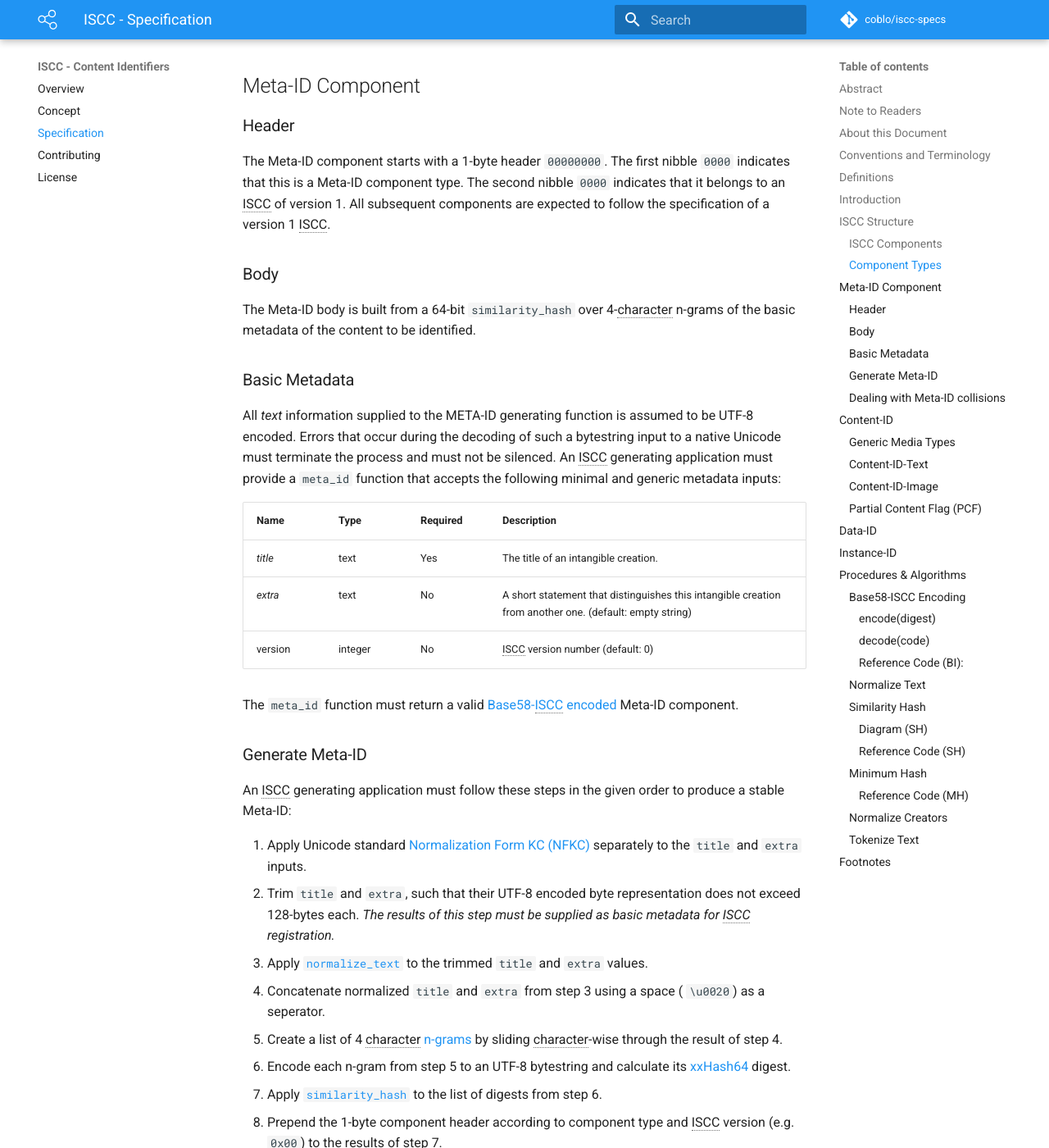
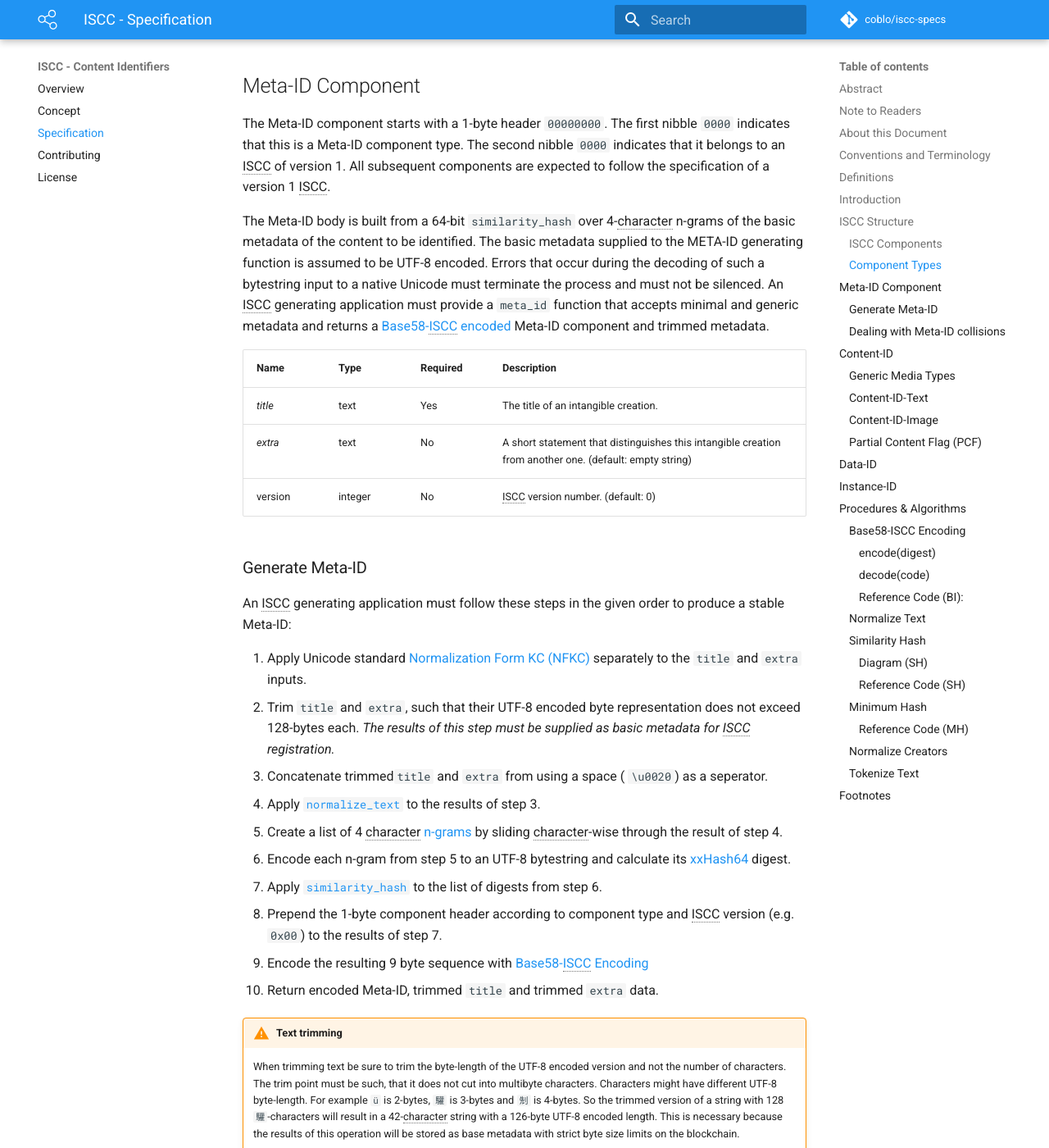
Before and after one commit to iscc/iscc-specs, an MkDocs documentation site: the page built from docs/specification.md, in a window 1280 px wide and 1400 px high, scrolled down 4129 px. Shown: the whole window at 82% size. Built offline with MkDocs 1.6.1 and Material for MkDocs 9.7.7, drawn with Linux system fonts in a browser that asks for light colours; comment, search, counter and statistics services are not loaded; old or Windows-style settings are respelled for this version of MkDocs; some of the changed text lies outside the part shown.

Commit message:
Tweak Meta-ID to also return trimmed text.

```diff
--- a/docs/specification.md
+++ b/docs/specification.md
@@ -102,25 +102,15 @@ Each component has the same basic structure of a 1-byte header and a 8-byte main
 
 ## Meta-ID Component
 
-### Header
-
 The Meta-ID component starts with a 1-byte header `00000000`. The first nibble `0000` indicates that this is a Meta-ID component type. The second nibble `0000` indicates that it belongs to an ISCC of version 1. All subsequent components are expected to follow the specification of a version 1 ISCC.
 
-### Body
-
-The Meta-ID body is built from a 64-bit `similarity_hash` over 4-character n-grams of the basic metadata of the content to be identified.
-
-### Basic Metadata
-
-All *text* information supplied to the META-ID generating function is assumed to be UTF-8 encoded. Errors that occur during the decoding of such a bytestring input to a native Unicode must terminate the process and must not be silenced. An ISCC generating application must provide a `meta_id` function that accepts the following minimal and generic metadata inputs:
+The Meta-ID body is built from a 64-bit `similarity_hash` over 4-character n-grams of the basic metadata of the content to be identified.  The basic metadata supplied to the META-ID generating function is assumed to be UTF-8 encoded. Errors that occur during the decoding of such a bytestring input to a native Unicode must terminate the process and must not be silenced. An ISCC generating application must provide a `meta_id` function that accepts minimal and generic metadata and returns a [Base58-ISCC encoded](#base58-iscc-encoding) Meta-ID component and trimmed metadata.
 
 | Name    | Type    | Required | Description                                                  |
 | :------ | :------ | :------- | :----------------------------------------------------------- |
 | *title* | text    | Yes      | The title of an intangible creation.                         |
 | *extra* | text    | No       | A short statement that distinguishes this intangible creation from another one. (default: empty string) |
-| version | integer | No       | ISCC version number (default: 0)                             |
-
-The `meta_id` function must return a valid [Base58-ISCC encoded](#base58-iscc-encoding) Meta-ID component.
+| version | integer | No       | ISCC version number. (default: 0)                            |
 
 ### Generate Meta-ID
 
@@ -128,19 +118,20 @@ An ISCC generating application must follow these steps in the given order to pro
 
 1. Apply Unicode standard [Normalization Form KC (NFKC)](http://www.unicode.org/reports/tr15/#Norm_Forms) separately to the  `title` and `extra` inputs.
 2. Trim `title` and `extra`, such that their UTF-8 encoded byte representation does not exceed 128-bytes each. *The results of this step must be supplied as basic metadata for ISCC registration.*
-3. Apply [`normalize_text`](#normalize-text) to the trimmed `title` and `extra` values.
-4. Concatenate normalized `title` and `extra` from step 3 using a space ( `\u0020`) as a seperator.
+3. Concatenate trimmed`title` and `extra` from using a space ( `\u0020`) as a seperator.
+4. Apply [`normalize_text`](#normalize-text) to the results of step 3.
 5. Create a list of 4 character [n-grams](https://en.wikipedia.org/wiki/N-gram) by sliding character-wise through the result of step 4.
 6. Encode each n-gram from step 5 to an UTF-8 bytestring and calculate its [xxHash64](http://cyan4973.github.io/xxHash/) digest.
 7. Apply [`similarity_hash`](#similarity-hash) to the list of digests from step 6.
 8. Prepend the 1-byte component header according to component type and ISCC version (e.g. `0x00`) to the results of step 7.
-9. Encode the resulting 9 byte sequence with [Base58-ISCC Encoding](#base58-iscc-encoding) and return the result.
+9. Encode the resulting 9 byte sequence with [Base58-ISCC Encoding](#base58-iscc-encoding)
+10. Return encoded Meta-ID, trimmed `title` and trimmed `extra` data.
 
 
 !!! warning "Text trimming"
     When trimming text be sure to trim the byte-length of the UTF-8 encoded version and not the number of characters. The trim point must be such, that it does not cut into multibyte characters. Characters might have different UTF-8 byte-length. For example `ü` is 2-bytes, `驩` is 3-bytes and `𠜎` is 4-bytes. So the trimmed version of a string with 128 `驩`-characters will result in a 42-character string with a 126-byte UTF-8 encoded length. This is necessary because the results of this operation will be stored as base metadata with strict byte size limits on the blockchain.
 
-!!! tip "Preliminary normalization"
+!!! tip "Pre-normalization"
     Applications that perform automated data-ingestion should apply a custimized preliminary normalization to title data tailored to the dataset. Depending on catalog data removing pairs of brackets [], (), {}, and text inbetween them or cutting all text after the first occurence of a semicolon (;) or colon (:) can vastly improve de-duplication.
 
 ### Dealing with Meta-ID collisions
```
Also changed, not shown: 2 other files.
